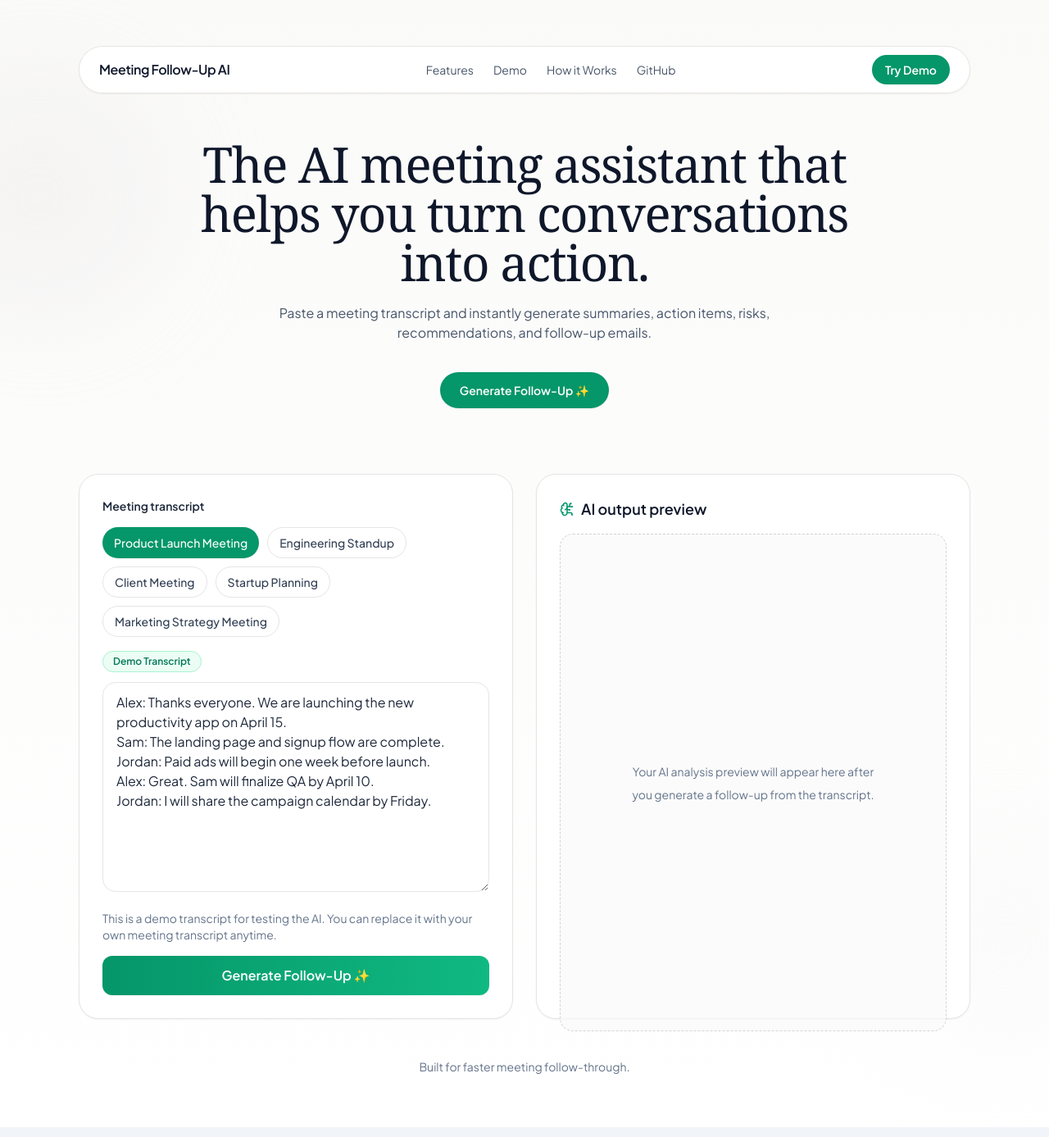
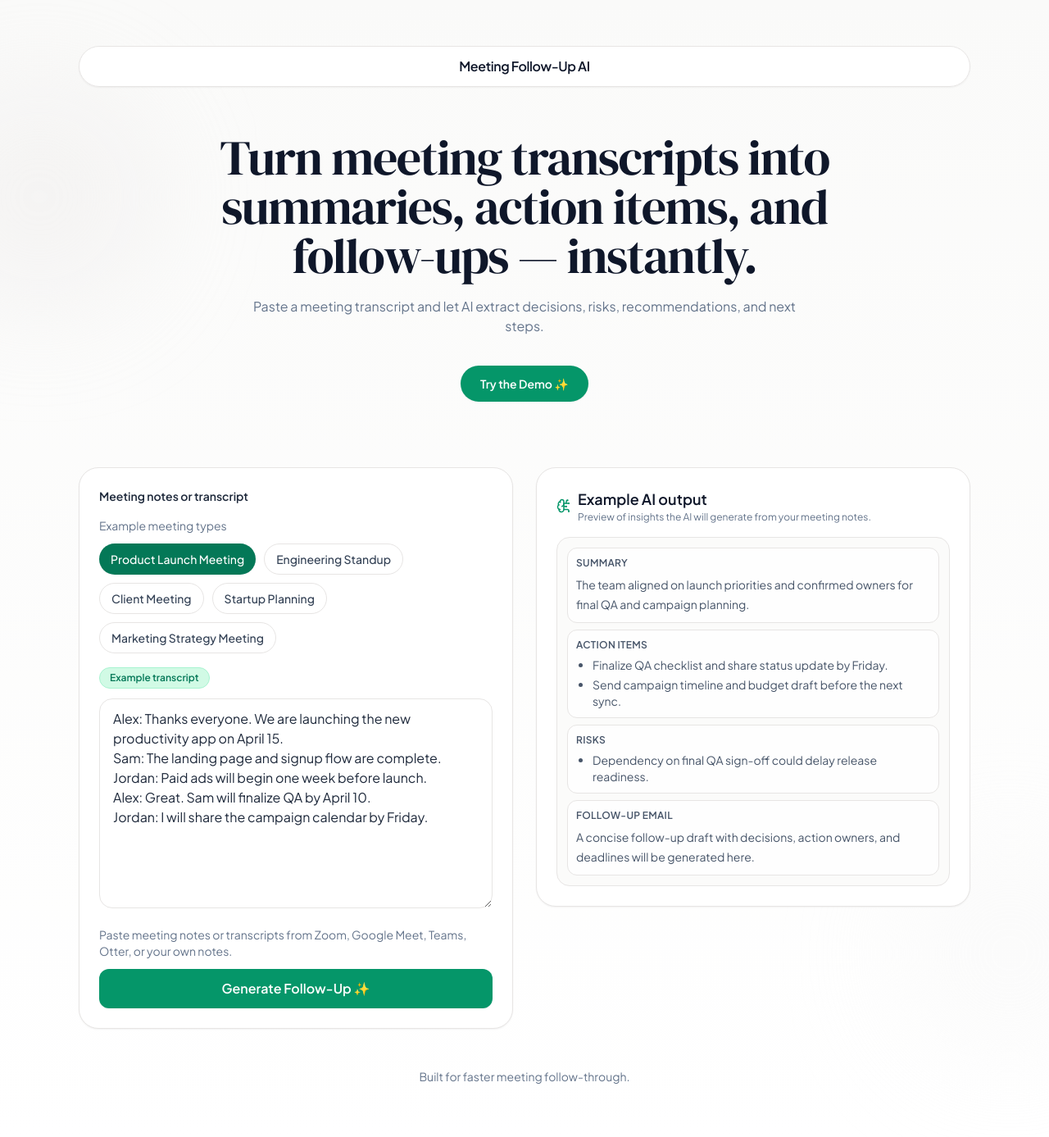
Before and after one commit to aparnaburhade/meeting-followup-ai, a React (Vite) app in the folder frontend/: page / in a window 1280 px wide. Shown: the whole page at 82% size. Built offline with nearby package versions, Linux system fonts and the light colour scheme; the HTML template or start-up script is replaced by a standard one.

Commit message:
Final hackathon commit

```diff
--- a/frontend/index.html
+++ b/frontend/index.html
@@ -6,7 +6,7 @@
     <link rel="preconnect" href="https://fonts.googleapis.com" />
     <link rel="preconnect" href="https://fonts.gstatic.com" crossorigin />
     <link
-      href="https://fonts.googleapis.com/css2?family=Plus+Jakarta+Sans:wght@400;500;600;700;800&display=swap"
+      href="https://fonts.googleapis.com/css2?family=DM+Serif+Display:ital@0;1&family=Plus+Jakarta+Sans:wght@400;500;600;700;800&display=swap"
       rel="stylesheet"
     />
     <title>Meeting Follow-Up AI</title>
--- a/frontend/package.json
+++ b/frontend/package.json
@@ -15,6 +15,7 @@
     "react-dom": "^18.3.1"
   },
   "devDependencies": {
+    "@vitejs/plugin-react": "^4.7.0",
     "autoprefixer": "^10.4.27",
     "postcss": "^8.5.8",
     "tailwindcss": "^3.4.19",
--- a/frontend/src/App.jsx
+++ b/frontend/src/App.jsx
@@ -212,8 +212,13 @@ function App() {
     setActiveTemplate(templateName);
   };
 
+  const handleScrollToDemo = (event) => {
+    event.preventDefault();
+    document.getElementById('demo')?.scrollIntoView({ behavior: 'smooth', block: 'start' });
+  };
+
   const priorityClasses = {
-    high: 'bg-emerald-500 text-white ring-1 ring-emerald-400/70',
+    high: 'bg-emerald-100 text-emerald-700 ring-1 ring-emerald-200',
     medium: 'bg-emerald-100 text-emerald-700 ring-1 ring-emerald-200',
     low: 'bg-slate-100 text-slate-600 ring-1 ring-slate-200',
   };
@@ -225,46 +230,34 @@ function App() {
 
       <div className="relative mx-auto w-full max-w-6xl px-4 sm:px-6 lg:px-8">
         <header className="mb-10 sm:mb-14">
-          <nav className="mx-auto flex w-full items-center justify-between rounded-full border border-stone-200 bg-white/90 px-4 py-2.5 shadow-sm backdrop-blur sm:px-6">
+          <nav className="mx-auto flex w-full items-center justify-center rounded-full border border-stone-200 bg-white/90 px-4 py-3 shadow-sm backdrop-blur sm:px-6">
             <p className="text-sm font-semibold tracking-tight text-slate-900 sm:text-base">Meeting Follow-Up AI</p>
-
-            <div className="hidden items-center gap-6 text-sm text-slate-600 md:flex">
-              <a href="#features" className="transition hover:text-slate-900">Features</a>
-              <a href="#demo" className="transition hover:text-slate-900">Demo</a>
-              <a href="#how-it-works" className="transition hover:text-slate-900">How it Works</a>
-              <a href="#github" className="transition hover:text-slate-900">GitHub</a>
-            </div>
-
-            <a
-              href="#demo"
-              className="inline-flex items-center rounded-full bg-emerald-600 px-4 py-2 text-xs font-semibold text-white transition hover:bg-emerald-700 sm:text-sm"
-            >
-              Try Demo
-            </a>
           </nav>
         </header>
 
         <section className="mx-auto mb-12 max-w-4xl space-y-5 text-center sm:mb-16 lg:mb-20" id="features">
-          <h1 className="font-serif text-4xl leading-tight tracking-tight text-slate-900 sm:text-5xl lg:text-6xl">
-            The AI meeting assistant that helps you turn conversations into action.
+          <h1 className="font-serif text-4xl leading-[1.08] tracking-tight text-slate-900 sm:text-5xl lg:text-6xl">
+            Turn meeting transcripts into summaries, action items, and follow-ups — instantly.
           </h1>
-          <p className="mx-auto max-w-2xl text-sm leading-7 text-slate-600 sm:text-base">
-            Paste a meeting transcript and instantly generate summaries, action items, risks, recommendations, and follow-up emails.
+          <p className="mx-auto max-w-2xl text-sm leading-7 text-slate-500 sm:text-base">
+            Paste a meeting transcript and let AI extract decisions, risks, recommendations, and next steps.
           </p>
           <div className="pt-2 sm:pt-4">
             <a
               href="#demo"
+              onClick={handleScrollToDemo}
               className="inline-flex items-center justify-center rounded-full bg-emerald-600 px-6 py-3 text-sm font-semibold text-white shadow-sm transition hover:bg-emerald-700"
             >
-              Generate Follow-Up ✨
+              Try the Demo ✨
             </a>
           </div>
         </section>
 
-        <section id="demo" className="mb-10 grid grid-cols-1 gap-6 lg:mb-12 lg:grid-cols-2 lg:gap-7">
-          <article className="rounded-3xl border border-stone-200 bg-white p-4 shadow-sm sm:p-6 lg:p-7">
-            <label htmlFor="transcript" className="mb-4 block text-sm font-semibold text-slate-800">Meeting transcript</label>
+        <section id="demo" className="mb-10 grid grid-cols-1 items-start gap-6 lg:mb-12 lg:grid-cols-2 lg:gap-7">
+          <article className="self-start rounded-3xl border border-stone-200 bg-white p-3.5 shadow-sm sm:p-5 lg:p-6">
+            <label htmlFor="transcript" className="mb-4 block text-sm font-semibold text-slate-800">Meeting notes or transcript</label>
 
+            <p className="mb-3 text-xs text-slate-500 md:text-sm">Example meeting types</p>
             <div className="mb-4 flex flex-wrap gap-2 sm:gap-2.5">
               {Object.keys(transcriptTemplates).map((templateName) => {
                 const isActive = activeTemplate === templateName;
@@ -275,7 +268,7 @@ function App() {
                     onClick={() => handleTemplateSelect(templateName)}
                     className={`w-full rounded-full px-3.5 py-2 text-xs font-medium transition sm:w-auto md:text-sm ${
                       isActive
-                        ? 'bg-emerald-600 text-white shadow-sm'
+                        ? 'bg-emerald-700 text-white shadow-sm'
                         : 'border border-stone-200 bg-white text-slate-700 hover:bg-stone-50'
                     }`}
                   >
@@ -285,8 +278,8 @@ function App() {
               })}
             </div>
 
-            <div className="mb-3 inline-flex items-center rounded-full border border-emerald-200 bg-emerald-50 px-3 py-1 text-xs font-semibold text-emerald-700">
-              Demo Transcript
+            <div className="mb-3 inline-flex items-center rounded-full border border-emerald-200 bg-emerald-100 px-3 py-1 text-xs font-semibold text-emerald-700">
+              Example transcript
             </div>
 
             <textarea
@@ -297,15 +290,15 @@ function App() {
               className="mb-4 h-56 w-full rounded-2xl border border-stone-200 bg-white px-4 py-3 text-slate-800 outline-none transition focus:border-emerald-300 focus:ring-4 focus:ring-emerald-100 sm:h-64"
             />
 
-            <p className="mb-4 text-xs text-slate-500 md:text-sm">
-              This is a demo transcript for testing the AI. You can replace it with your own meeting transcript anytime.
+            <p className="mb-3 text-xs text-slate-500 md:text-sm">
+              Paste meeting notes or transcripts from Zoom, Google Meet, Teams, Otter, or your own notes.
             </p>
 
             <button
               type="button"
               disabled={isApiLoading}
               onClick={handleGenerate}
-              className="w-full rounded-xl bg-gradient-to-r from-emerald-600 to-emerald-500 px-5 py-3 text-sm font-semibold text-white shadow-sm transition hover:from-emerald-700 hover:to-emerald-600 disabled:cursor-not-allowed disabled:opacity-70 md:text-base"
+              className="w-full rounded-xl bg-emerald-600 px-5 py-3 text-sm font-semibold text-white shadow-sm transition hover:bg-emerald-700 disabled:cursor-not-allowed disabled:opacity-70 md:text-base"
             >
               {isApiLoading ? 'Generating...' : 'Generate Follow-Up ✨'}
             </button>
@@ -313,10 +306,13 @@ function App() {
             {error ? <div className="mt-4 rounded-xl border border-red-200 bg-red-50 px-4 py-3 text-sm text-red-700">{error}</div> : null}
           </article>
 
-          <article className="rounded-3xl border border-stone-200 bg-white p-4 shadow-sm sm:p-6 lg:p-7">
+          <article className="rounded-3xl border border-stone-200 bg-white p-3.5 shadow-sm sm:p-5 lg:p-6">
             <div className="mb-4 flex items-center gap-2">
               <BrainCircuit size={18} className="text-emerald-600" />
-              <h2 className="text-lg font-semibold text-slate-900">AI output preview</h2>
+              <h2 className="text-lg font-semibold text-slate-900">
+                {result ? 'AI Generated Insights' : 'Example AI output'}
+                {!result ? <span className="block text-xs font-normal text-slate-500">Preview of insights the AI will generate from your meeting notes.</span> : null}
+              </h2>
             </div>
 
             {showProcessingPanel ? (
@@ -345,7 +341,7 @@ function App() {
                         {isFailedFinalStep ? (
                           <span className="rounded-full bg-red-500 p-1 text-white"><AlertTriangle size={14} /></span>
                         ) : isCompleted ? (
-                          <span className="rounded-full bg-emerald-500 p-1 text-white"><Check size={14} /></span>
+                          <span className="rounded-full bg-emerald-600 p-1 text-white"><Check size={14} /></span>
                         ) : isCurrent ? (
                           <Loader2 size={16} className="animate-spin text-emerald-600" />
                         ) : (
@@ -380,10 +376,35 @@ function App() {
                 </div>
               </div>
             ) : (
-              <div className="flex h-full min-h-[360px] items-center justify-center rounded-2xl border border-dashed border-stone-300 bg-stone-50/70 p-6 text-center">
-                <p className="max-w-xs text-sm leading-7 text-slate-500">
-                  Your AI analysis preview will appear here after you generate a follow-up from the transcript.
-                </p>
+              <div className="space-y-2 rounded-2xl border border-stone-200 bg-stone-50/80 p-3">
+                <div className="rounded-xl border border-stone-200 bg-white/80 p-2.5">
+                  <p className="text-xs font-semibold uppercase tracking-wide text-slate-600">Summary</p>
+                  <p className="mt-1.5 text-sm leading-6 text-slate-600">
+                    The team aligned on launch priorities and confirmed owners for final QA and campaign planning.
+                  </p>
+                </div>
+
+                <div className="rounded-xl border border-stone-200 bg-white/80 p-2.5">
+                  <p className="text-xs font-semibold uppercase tracking-wide text-slate-600">Action Items</p>
+                  <ul className="mt-1.5 list-disc space-y-1 pl-5 text-sm text-slate-600">
+                    <li>Finalize QA checklist and share status update by Friday.</li>
+                    <li>Send campaign timeline and budget draft before the next sync.</li>
+                  </ul>
+                </div>
+
+                <div className="rounded-xl border border-stone-200 bg-white/80 p-2.5">
+                  <p className="text-xs font-semibold uppercase tracking-wide text-slate-600">Risks</p>
+                  <ul className="mt-1.5 list-disc space-y-1 pl-5 text-sm text-slate-600">
+                    <li>Dependency on final QA sign-off could delay release readiness.</li>
+                  </ul>
+                </div>
+
+                <div className="rounded-xl border border-stone-200 bg-white/80 p-2.5">
+                  <p className="text-xs font-semibold uppercase tracking-wide text-slate-600">Follow-Up Email</p>
+                  <p className="mt-1.5 text-sm leading-6 text-slate-600">
+                    A concise follow-up draft with decisions, action owners, and deadlines will be generated here.
+                  </p>
+                </div>
               </div>
             )}
           </article>
@@ -407,7 +428,7 @@ function App() {
 
               <div className="space-y-5">
                 <article className="rounded-2xl border border-stone-200 bg-white p-5 shadow-sm"><div className="mb-3 flex items-center gap-2 text-slate-900"><AlertTriangle size={18} className="text-amber-500" /><h3 className="text-2xl font-semibold">Project Risks</h3></div><ul className="list-disc space-y-1 pl-5 text-sm text-slate-700 md:text-base">{Array.isArray(result.risks) && result.risks.length > 0 ? result.risks.map((risk, index) => <li key={index}>{risk}</li>) : <li>No major risks identified.</li>}</ul></article>
-                <article className="rounded-2xl border border-stone-200 bg-white p-5 shadow-sm"><div className="mb-3 flex items-center gap-2 text-slate-900"><CheckCircle2 size={18} className="text-emerald-500" /><h3 className="text-2xl font-semibold">Key Recommendations</h3></div><ul className="list-disc space-y-1 pl-5 text-sm text-slate-700 md:text-base">{Array.isArray(result.recommendations) && result.recommendations.length > 0 ? result.recommendations.map((recommendation, index) => <li key={index}>{recommendation}</li>) : <li>No recommendations were generated.</li>}</ul></article>
+                <article className="rounded-2xl border border-stone-200 bg-white p-5 shadow-sm"><div className="mb-3 flex items-center gap-2 text-slate-900"><CheckCircle2 size={18} className="text-emerald-600" /><h3 className="text-2xl font-semibold">Key Recommendations</h3></div><ul className="list-disc space-y-1 pl-5 text-sm text-slate-700 md:text-base">{Array.isArray(result.recommendations) && result.recommendations.length > 0 ? result.recommendations.map((recommendation, index) => <li key={index}>{recommendation}</li>) : <li>No recommendations were generated.</li>}</ul></article>
               </div>
             </div>
 
@@ -418,7 +439,7 @@ function App() {
 
             {result.follow_up_email ? <section className="rounded-2xl border border-stone-200 bg-white p-4 shadow-sm sm:p-6 lg:p-7"><div className="mb-4 flex items-center gap-2 text-slate-900"><Mail size={18} className="text-emerald-600" /><h3 className="text-2xl font-semibold">Follow-Up Email</h3></div><div className="rounded-2xl border border-stone-200 bg-stone-50 p-5"><p className="whitespace-pre-wrap text-sm leading-7 text-slate-700 md:text-base">{result.follow_up_email}</p></div><button type="button" onClick={handleCopyEmail} className="mt-4 inline-flex w-full items-center justify-center gap-2 rounded-xl bg-slate-900 px-4 py-2.5 text-sm font-semibold text-white transition hover:bg-slate-800 sm:w-auto"><Mail size={16} />Copy Email</button>{copyMessage ? <div className="mt-3 text-sm font-semibold text-emerald-700">{copyMessage}</div> : null}</section> : null}
 
-            <section id="how-it-works" className="rounded-2xl border border-stone-200 bg-white p-4 shadow-sm sm:p-6 lg:p-7"><div className="mb-6 flex flex-wrap items-center justify-between gap-3"><h3 className="text-xl font-semibold text-slate-900">Automation Flow</h3><span className="inline-flex items-center gap-2 rounded-full border border-emerald-200 bg-emerald-50 px-3 py-1 text-xs font-bold text-emerald-700"><span className="h-2 w-2 animate-pulse rounded-full bg-emerald-500" /> ACTIVE</span></div><div className="flex flex-col items-center gap-3 lg:flex-row lg:items-start lg:justify-between">{flowSteps.map((step, index) => { const Icon = step.icon; const isLast = index === flowSteps.length - 1; return (<React.Fragment key={step.label}><div className="flex w-full flex-col items-center text-center lg:w-auto lg:flex-1"><div className="mb-3 flex h-14 w-14 items-center justify-center rounded-full border border-emerald-200 bg-emerald-50 text-emerald-600"><Icon size={22} /></div><p className="max-w-[160px] text-xs font-medium text-slate-600 sm:text-sm">{step.label}</p></div>{!isLast ? <><div className="my-2 h-7 w-px bg-gradient-to-b from-stone-300 to-stone-400 lg:hidden" /><div className="mx-2 hidden items-center lg:flex"><div className="h-px w-12 bg-stone-300" /><ArrowRight size={14} className="ml-1 text-stone-400" /></div></> : null}</React.Fragment>); })}</div></section>
+            <section id="how-it-works" className="rounded-2xl border border-stone-200 bg-white p-4 shadow-sm sm:p-6 lg:p-7"><div className="mb-6 flex flex-wrap items-center justify-between gap-3"><h3 className="text-xl font-semibold text-slate-900">Automation Flow</h3><span className="inline-flex items-center gap-2 rounded-full border border-emerald-200 bg-emerald-100 px-3 py-1 text-xs font-bold text-emerald-700"><span className="h-2 w-2 animate-pulse rounded-full bg-emerald-600" /> ACTIVE</span></div><div className="flex flex-col items-center gap-3 lg:flex-row lg:items-start lg:justify-between">{flowSteps.map((step, index) => { const Icon = step.icon; const isLast = index === flowSteps.length - 1; return (<React.Fragment key={step.label}><div className="flex w-full flex-col items-center text-center lg:w-auto lg:flex-1"><div className="mb-3 flex h-14 w-14 items-center justify-center rounded-full border border-emerald-200 bg-emerald-100 text-emerald-600"><Icon size={22} /></div><p className="max-w-[160px] text-xs font-medium text-slate-600 sm:text-sm">{step.label}</p></div>{!isLast ? <><div className="my-2 h-7 w-px bg-gradient-to-b from-stone-300 to-stone-400 lg:hidden" /><div className="mx-2 hidden items-center lg:flex"><div className="h-px w-12 bg-stone-300" /><ArrowRight size={14} className="ml-1 text-stone-400" /></div></> : null}</React.Fragment>); })}</div></section>
           </section>
         ) : null}
 
--- a/frontend/tailwind.config.js
+++ b/frontend/tailwind.config.js
@@ -5,6 +5,7 @@ export default {
     extend: {
       fontFamily: {
         sans: ['"Plus Jakarta Sans"', 'ui-sans-serif', 'system-ui', 'sans-serif'],
+        serif: ['"DM Serif Display"', 'ui-serif', 'Georgia', 'serif'],
       },
       boxShadow: {
         soft: '0 10px 30px rgba(15, 23, 42, 0.08)',
--- /dev/null
+++ b/frontend/vite.config.js
@@ -0,0 +1,6 @@
+import { defineConfig } from 'vite';
+import react from '@vitejs/plugin-react';
+
+export default defineConfig({
+  plugins: [react()],
+});
```
Also changed, not shown: 6 other files (tests, documents, lock files or other folders).
